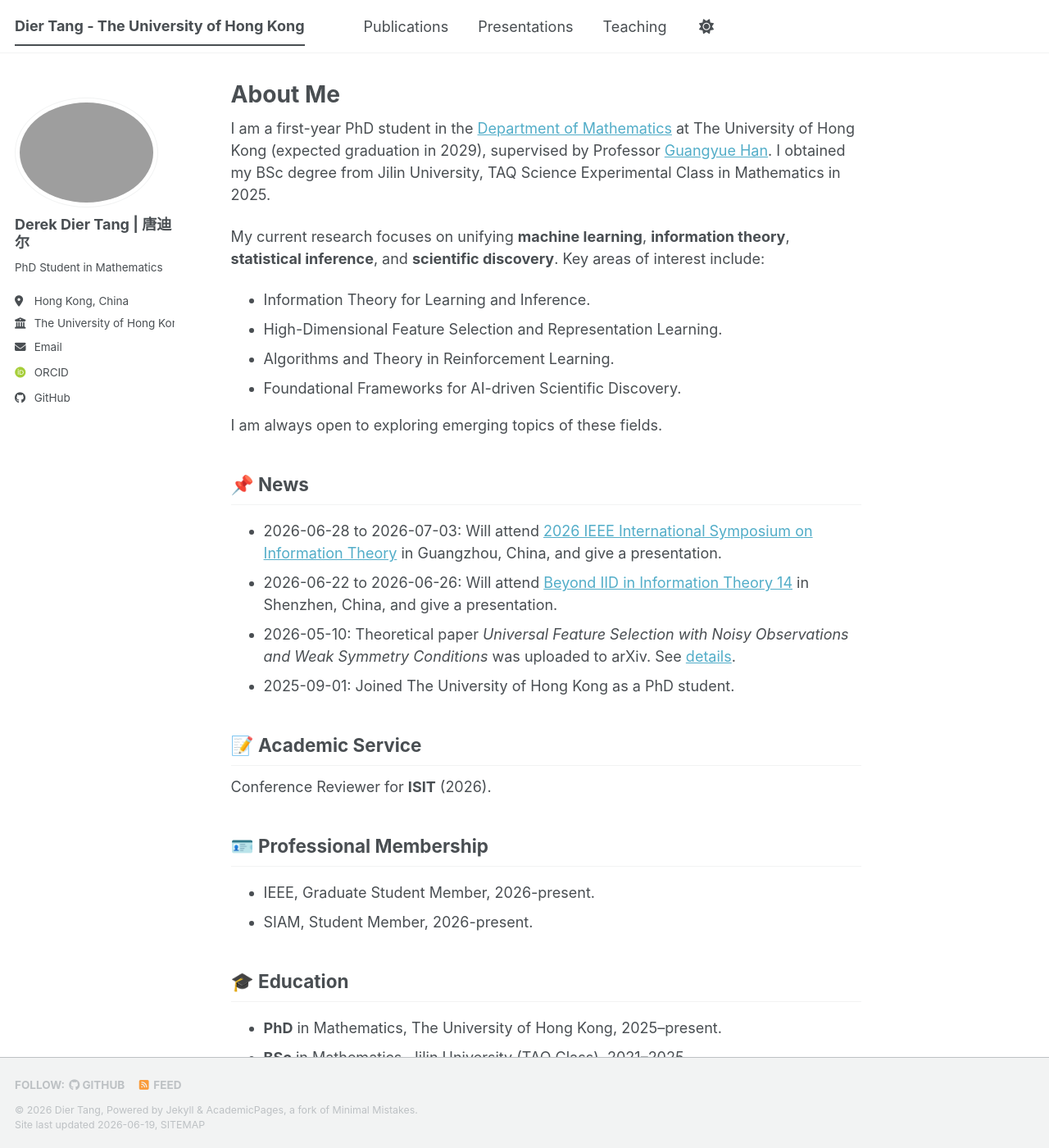
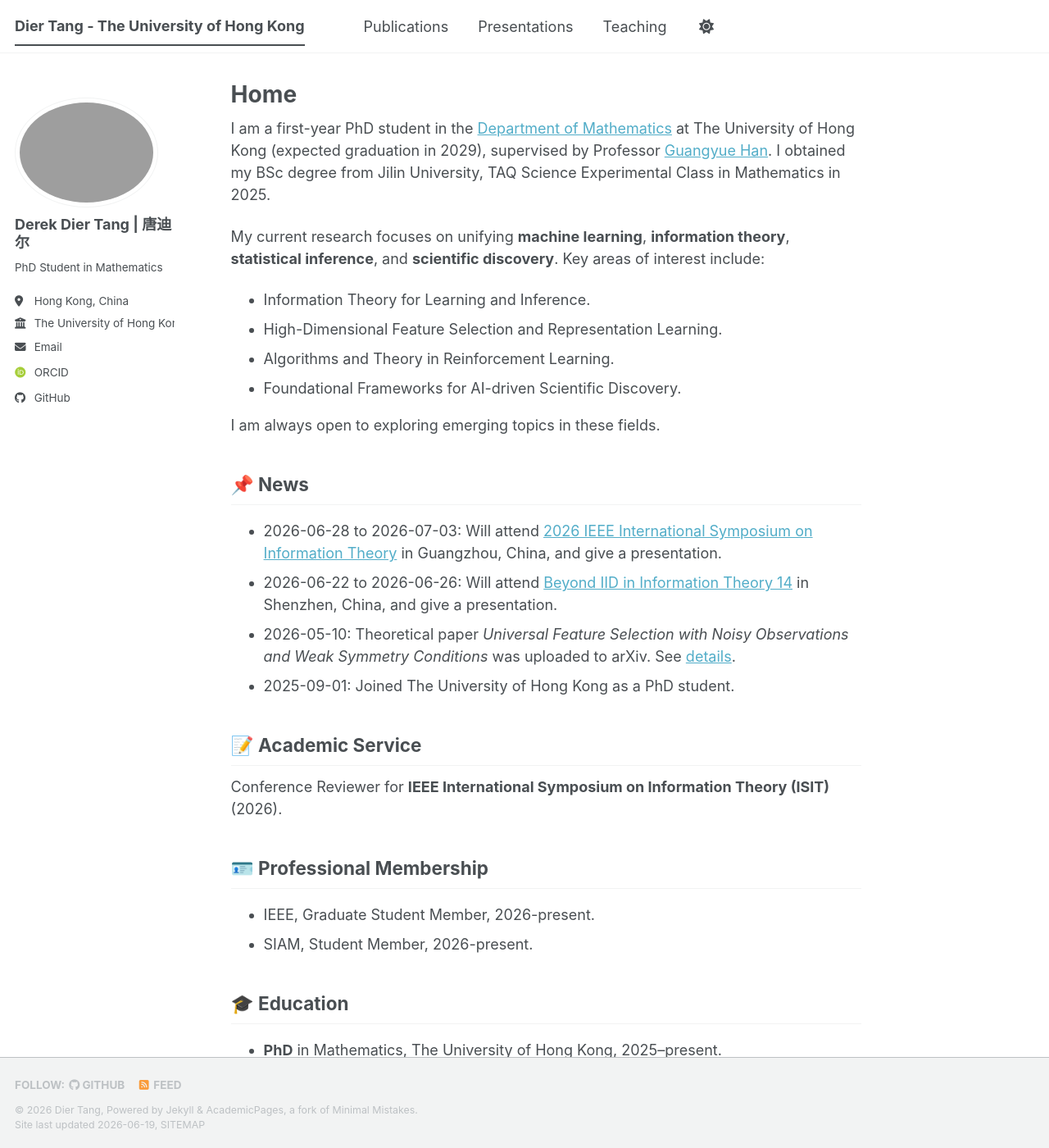
Before and after one commit to TangDier03/tangdier03.github.io, a Jekyll site: the page built from _pages/about.md, in a window 1280 px wide and 1400 px high. Shown: the whole window at 82% size. Built offline with Jekyll 4.4.1, drawn with Linux system fonts in a browser that asks for light colours; some web fonts are replaced; a script bundle is joined from its source files by our own code; library files that are not in the unit come from our copies.

Commit message:
Update about.md

```diff
--- a/_pages/about.md
+++ b/_pages/about.md
@@ -1,6 +1,6 @@
 ---
 permalink: /
-title: "About Me"
+title: "Home"
 author_profile: true
 redirect_from:
   - /about/
@@ -16,7 +16,7 @@ My current research focuses on unifying **machine learning**, **information theo
 - Algorithms and Theory in Reinforcement Learning.
 - Foundational Frameworks for AI-driven Scientific Discovery.
 
-I am always open to exploring emerging topics of these fields.
+I am always open to exploring emerging topics in these fields.
 
 
 
@@ -31,7 +31,7 @@ I am always open to exploring emerging topics of these fields.
 
 ## 📝 Academic Service
 
-Conference Reviewer for **ISIT** (2026).
+Conference Reviewer for **IEEE International Symposium on Information Theory (ISIT)** (2026).
 
 
 
```
